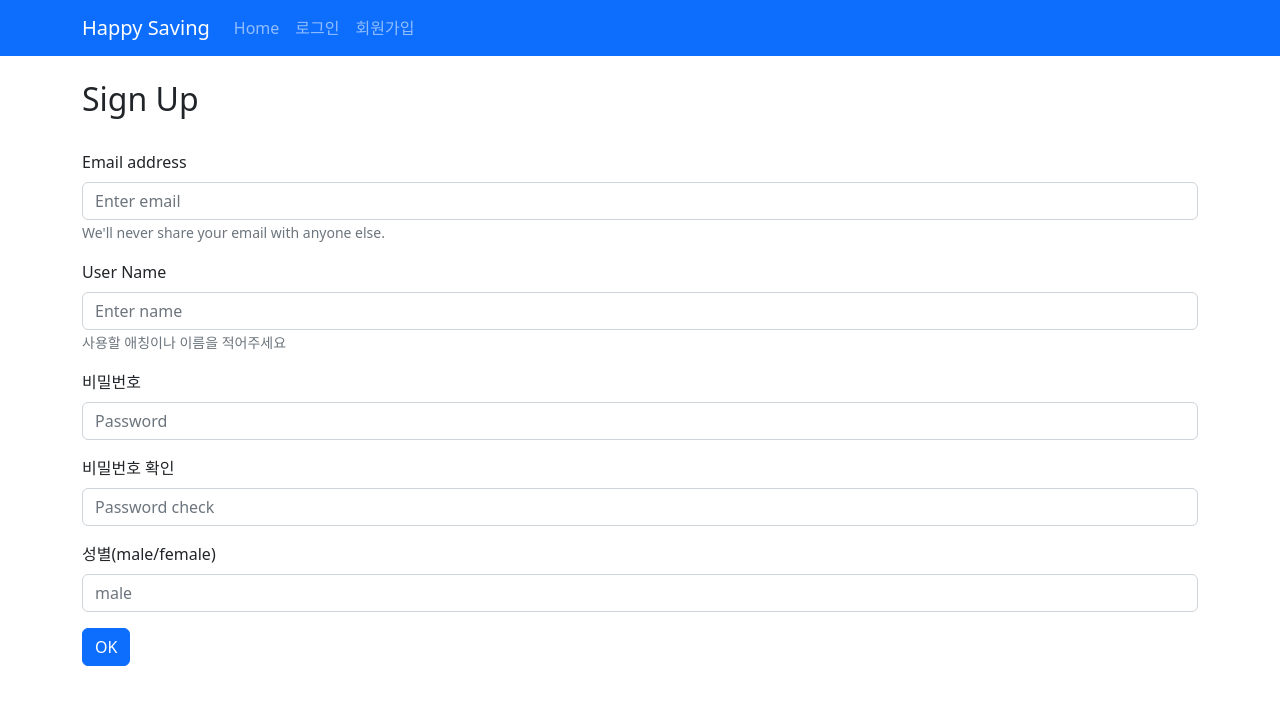
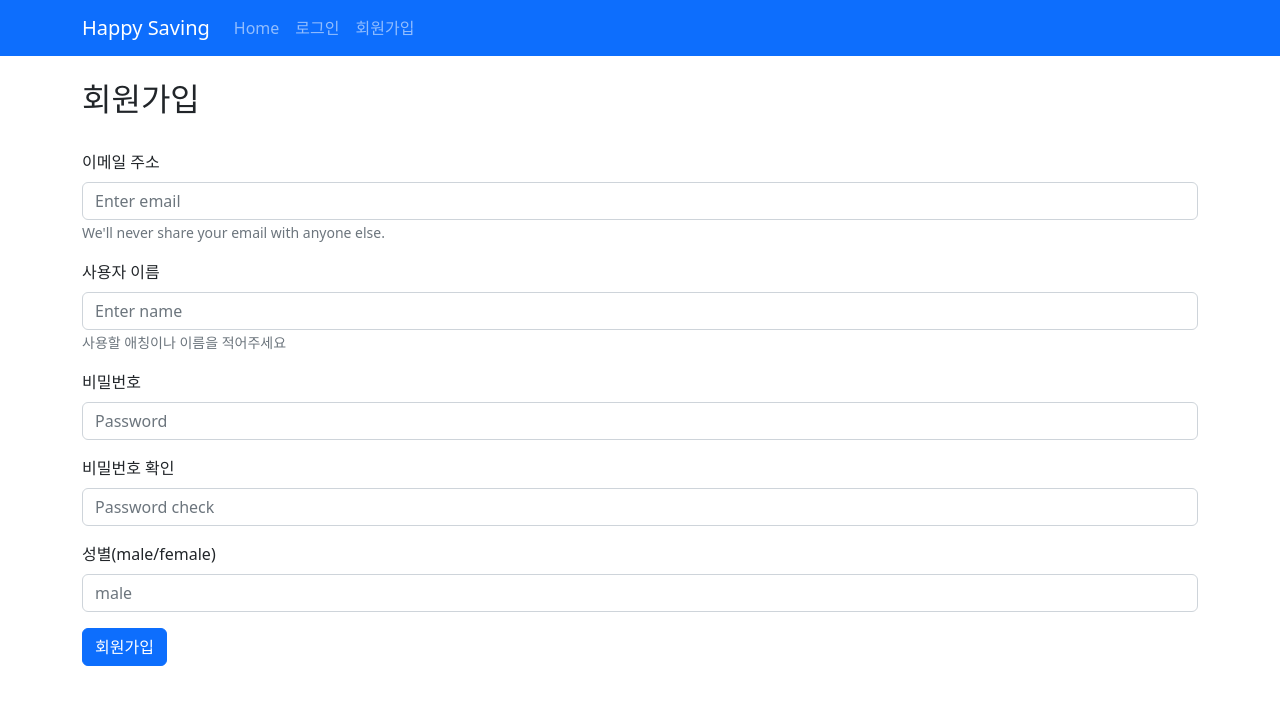
Before and after one commit to sjoh0704/happy-saving, a React (Create React App) app in the folder front/: page /signup in a window 1280 px wide. Shown: the top 704 px of the page. Built offline with nearby package versions, Linux system fonts and the light colour scheme.

Commit message:
move manifest

```diff
--- a/front/src/pages/Login.js
+++ b/front/src/pages/Login.js
@@ -47,15 +47,16 @@ function Login() {
         <Container>
             <Row>
                 <Col>
-                    <h2>Login</h2>
+                    <h2>로그인</h2>
                 </Col>
             </Row>
+            <br/>
 
             <Row>
                 <Col>
                     <Form>
                         <Form.Group className="mb-3" controlId="formEmail">
-                            <Form.Label>Email address</Form.Label>
+                            <Form.Label>이메일 주소</Form.Label>
                             <Form.Control
                                 type="email"
                                 placeholder="Enter email"
@@ -73,7 +74,7 @@ function Login() {
             <Row>
                 <Col>
                     <Form.Group className="mb-3" controlId="formPassword">
-                        <Form.Label>Password</Form.Label>
+                        <Form.Label>비밀번호</Form.Label>
                         <Form.Control
                             type="password"
                             placeholder="Password"
--- a/front/src/pages/SignUp.js
+++ b/front/src/pages/SignUp.js
@@ -52,7 +52,7 @@ function SignUp() {
         <Container>
             <Row>
                 <Col>
-                    <h2>Sign Up</h2>
+                    <h2>회원가입</h2>
                 </Col>
             </Row>
             <br />
@@ -60,7 +60,7 @@ function SignUp() {
                 <Col>
                     <Form>
                         <Form.Group className="mb-3" controlId="formEmail">
-                            <Form.Label>Email address</Form.Label>
+                            <Form.Label>이메일 주소</Form.Label>
                             <Form.Control
                                 type="email"
                                 placeholder="Enter email"
@@ -79,7 +79,7 @@ function SignUp() {
                 <Col>
                     <Form>
                         <Form.Group className="mb-3" controlId="formName">
-                            <Form.Label>User Name</Form.Label>
+                            <Form.Label>사용자 이름</Form.Label>
                             <Form.Control
                                 type="email"
                                 placeholder="Enter name"
@@ -145,7 +145,7 @@ function SignUp() {
                         type="submit"
                         onClick={onClickSignUpHandler}
                     >
-                        OK
+                        회원가입
                     </Button>
                 </Col>
             </Row>
```
Also changed, not shown: 2 other files (tests, documents, lock files or other folders).
